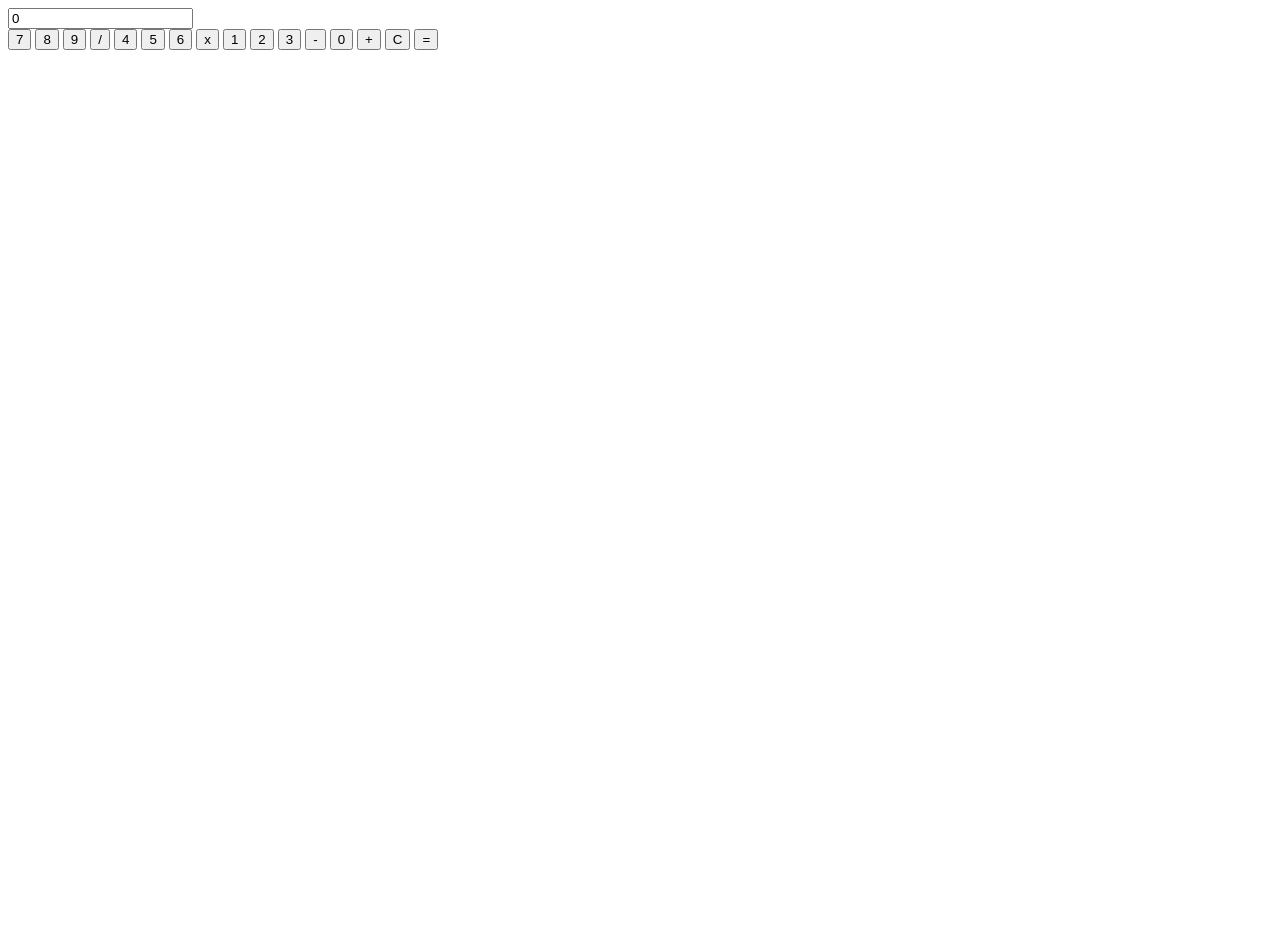
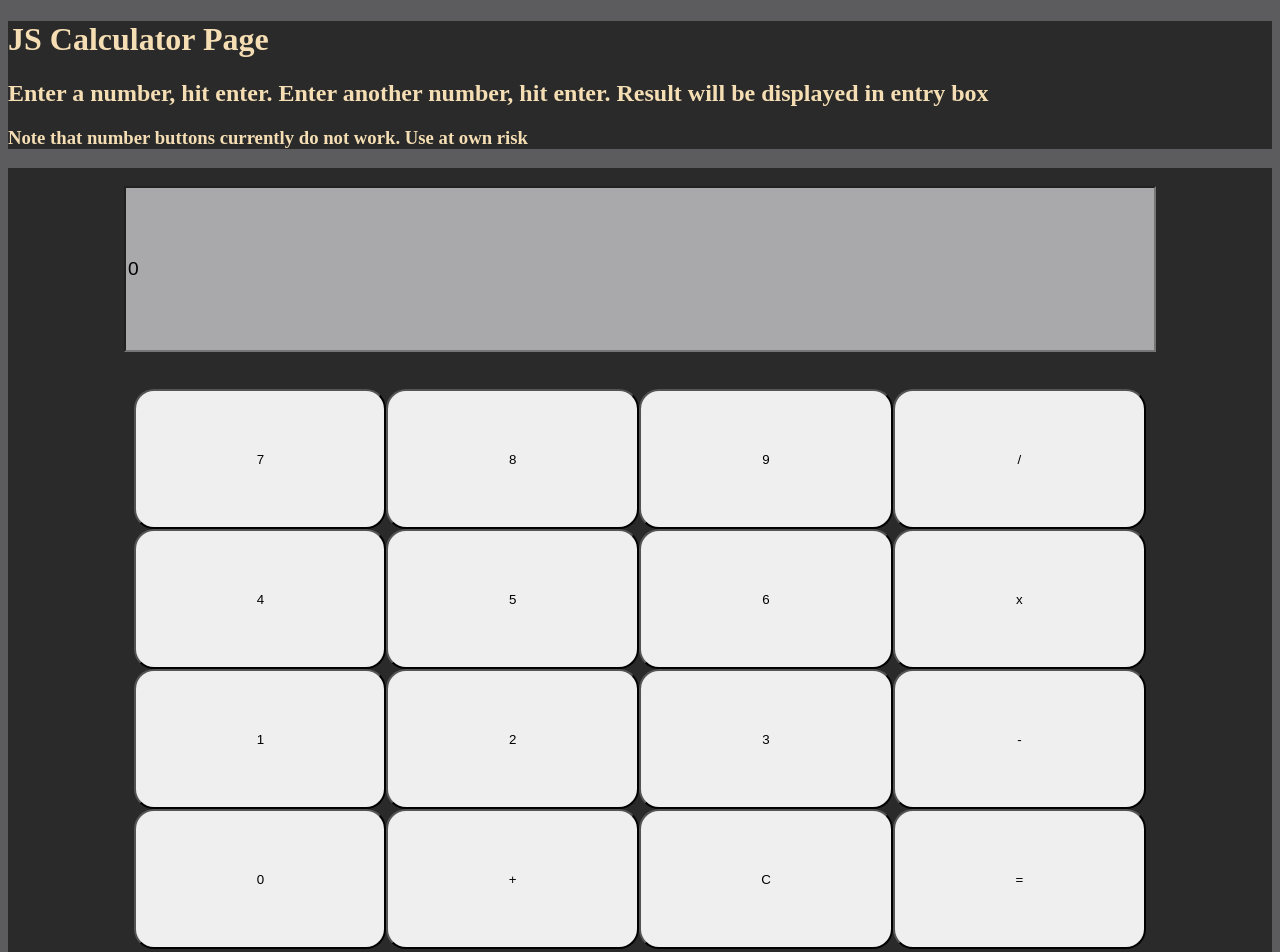
Before and after one commit to Isaac-D-Dawson/js-calculator-project, a plain HTML site: page index.html in a window 1280 px wide. Shown: the top 952 px of the page. Before the commit the page ends 800 px from the top, so only its background shows below. Drawn offline with Linux system fonts and the light colour scheme.

Commit message:
Closer to end-of-timelimit commit

```diff
--- a/calculator-app.js
+++ b/calculator-app.js
@@ -69,12 +69,8 @@ const mainCallback = (event) => {
     //test code- we'll igrate functions into their own niches when needed:
     event.preventDefault() //prevent page refresh on submbit.
 
-    const targetScreen = event.target.elements[0];
-    //the submit event barfs out everything it knows:
-    // so grab the first element from that list, pray it's the input (We might have to fix it if it's not)...
-    //... and call value on it.
 
-    console.log(targetScreen.value);  //Later will be dtermined by form data.
+    console.log(calcIO.value);
 
     //Logic:
     //On a submit, we want to write the target value to a history buffer
@@ -82,9 +78,9 @@ const mainCallback = (event) => {
     ///finally push back to "Screen"
 
     history.push({
-        values      : [history.slice(-1)[0].result, targetScreen.value/1],    //pushes current value and last result into history stack (Div by 1 to force to int).
+        values      : [history.slice(-1)[0].result, calcIO.value/1],    //pushes current value and last result into history stack (Div by 1 to force to int).
         operator    : currentOperator,
-        result      : currentOperator([history.slice(-1)[0].result, targetScreen.value/1])
+        result      : currentOperator([history.slice(-1)[0].result, calcIO.value/1])
     })
 
     console.log(history);
@@ -93,7 +89,7 @@ const mainCallback = (event) => {
     //-history uses callbackfunctions to determine how it displays.
     //Two input boxes, the second of which gets the output.
 
-    targetScreen.value = history.slice(-1)[0].result ?? 0;
+    calcIO.value = history.slice(-1)[0].result ?? 0;
 }
 
 //Create callback that sets all buttons to inactive, and target state to active:
@@ -113,8 +109,18 @@ const setButtonActive = (event) => {
                                 // "clr" : clearCurrent
         }
         currentOperator = (validOperators[itemClass.substring(20)] ?? currentOperator );
+
+        // history[history.length -1].values[1] = calcIO.value;
+        // mainCallback(event;
     })//console.log(itemClass.substring(20)));
     // console.log(`new operator is ${currentOperator}`);
+}
+
+const setInputValue = (event) => {
+    if (["1", "2", "3", "4", "5", "6", "7", "8", "9", "0"].includes(event.target.value)) {
+        calcIO.value  = Number.parseInt(`${calcIO.value}${event.target.value}`, 10);
+        console.log(`${calcIO.value}${event.target.value}`);
+    }
 }
 
 
@@ -124,4 +130,5 @@ calcMain.addEventListener("submit", mainCallback);
 calcClr.addEventListener("click", clearCurrent);
 calcButtons.forEach((button) => {
     button.addEventListener("click", setButtonActive);
+    button.addEventListener("click", setInputValue);
 });
--- a/index.html
+++ b/index.html
@@ -8,6 +8,11 @@
     <link rel="stylesheet" href="./styles-main.css">
 </head>
 <body>
+    <header>
+        <h1>JS Calculator Page</h1>
+        <h2>Enter a number, hit enter. Enter another number, hit enter. Result will be displayed in entry box</h2>
+        <h3>Note that number buttons currently do not work. Use at own risk</h3>
+    </header>
     <p class="comment">Invoke script</p>
     <form class="calculator__main">
         <p class="comment">Optional History field?</p>
--- a/styles-main.scss
+++ b/styles-main.scss
@@ -3,10 +3,113 @@
 //Colors:
 $background__main   : #2a2a2b;
 $background__light  : adjust-color($color: $background__main, $lightness: 50%);
+$text__screen       : adjust-color($color: $background__main, $lightness: -50%);
 
 
 //Main styles:
 
+header {
+    background-color: $background__main;
+    color: wheat;
+}
+
+
+body {
+    //page BG:
+    background-color: adjust-color($color: $background__main, $lightness: 20%);
+
+    .calculator__main {
+        //main calc body
+        background-color: $background__main;
+
+        min-width: 30vw;
+        width: auto;
+        height: 100vh;
+
+        display: flex;
+        flex-direction: column;
+        justify-content: space-around;
+        align-items: center;
+
+        .calculator__screen {
+            width: 80vw;
+            height: 20vh;
+
+            background-color: adjust-color($color: $background__main, $lightness: 50%);
+            font-size: larger;
+        }
+
+        .calculator__controls {
+            min-height: 70vh;
+            width: 80%;
+
+            display: grid;
+            grid-template-areas:    "7      8   9   div"
+                                    "4      5   6   mul"
+                                    "1      2   3   sub"
+                                    "clr    0   eql add";
+
+            .calculator__button--7 {
+                grid-area: "7";
+            }
+            .calculator__button--6 {
+                grid-area: "8";
+            }
+            .calculator__button--5 {
+                grid-area: "9";
+            }
+            .calculator__button--div {
+                grid-area: "div";
+            }
+
+
+            .calculator__button--4 {
+                grid-area: "4";
+            }
+            .calculator__button--5 {
+                grid-area: "5";
+            }
+            .calculator__button--6 {
+                grid-area: "6";
+            }
+            .calculator__button--mul {
+                grid-area: "mul";
+            }
+
+
+            .calculator__button--3 {
+                grid-area: "3";
+            }
+            .calculator__button--2 {
+                grid-area: "2";
+            }
+            .calculator__button--1 {
+                grid-area: "1";
+            }
+            .calculator__button--sub {
+                grid-area: "sub";
+            }
+
+
+            .calculator__button--add {
+                grid-area: "add";
+            }
+            .calculator__button--0 {
+                grid-area: "0";
+            }
+            .calculator__button--clr {
+                grid-area: "clr";
+            }
+            .calculator__button--eql {
+                grid-area: "eql";
+            }
+
+            input {
+                border-radius: 20px;
+            }
+        }
+    }
+}
 
 
 //hide my comments:
```
Also changed, not shown: styles-main.css, 1 other file.
